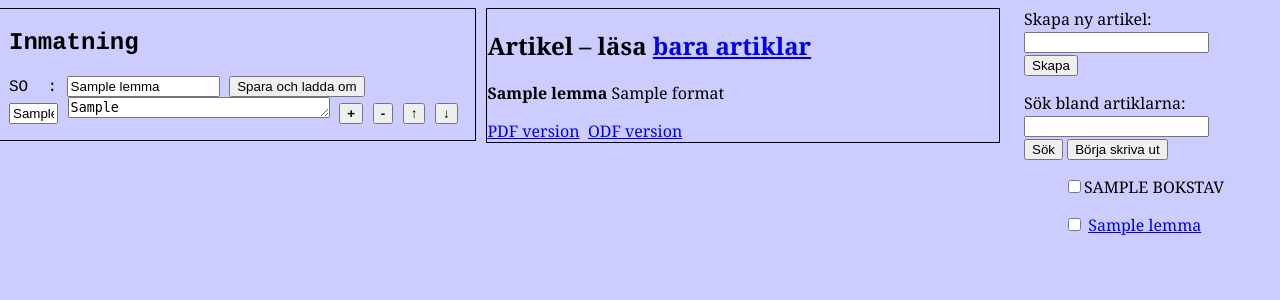
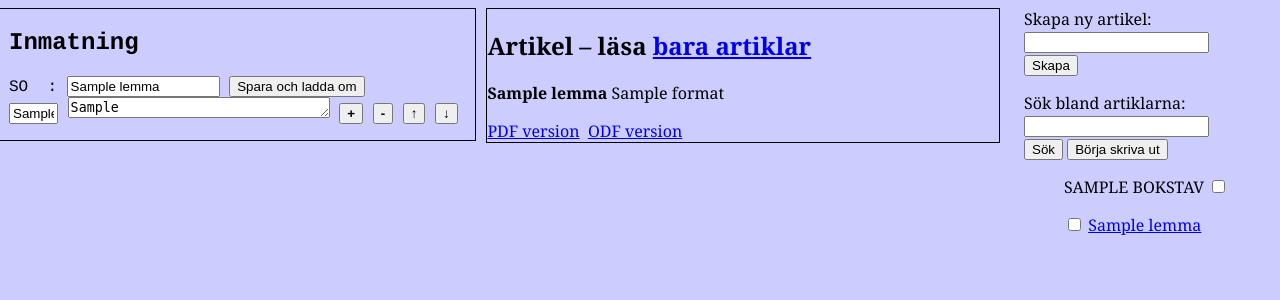
Before and after one commit to reutenauer/Talgoxe, a Django app: template talgoxe/templates/talgoxe/redigera.html in a window 1280 px wide. Shown: the top 300 px of the page. Run offline with Django 3.2, Linux system fonts and the light colour scheme; the template is opened without the code that fills it: most values are stand-ins (such as "Sample title", 1, 10 or a date in 2020); some web fonts are replaced.

Commit message:
Grmbl ...

```diff
--- a/talgoxe/static/talgoxe.css
+++ b/talgoxe/static/talgoxe.css
@@ -155,6 +155,6 @@ li.träff {
   list-style: none;
 }
 
-.bokstäver {
+.bokstav {
   display: inline;
 }
--- a/talgoxe/templates/talgoxe/ordlista.html
+++ b/talgoxe/templates/talgoxe/ordlista.html
@@ -12,7 +12,7 @@
 
 <ul>
   {% for bokstav in bokstäver %}
-      <li class="bokstäver"><input type="checkbox" name="bokstav-{{ bokstav }}" />{{ bokstav|upper }}</li>
+      <li class="bokstav">{{ bokstav|upper }} <input type="checkbox" name="bokstav-{{ bokstav }}" /></li>
   {% endfor %}
 </ul>
 
--- a/talgoxe/views.py
+++ b/talgoxe/views.py
@@ -217,10 +217,15 @@ def print_on_demand(request):
     lemmata = []
     for key in request.POST:
         mdata = re.match('selected-(\d+)', key)
+        bdata = re.match('bokstav-(.)', key)
         if mdata:
             lemma = Lemma.objects.get(id = int(mdata.group(1)))
             lemma.collect()
             lemmata.append(lemma)
+        elif bdata:
+            lemmata + Lemma.objects.filter(lemma__startswith = bdata.group(1))
+            map(lemmata, lambda lemma: lemma.collect())
+            lemmata
     template = loader.get_template('talgoxe/print_on_demand.html')
     context = { 'lemmata' : lemmata }
 
```
